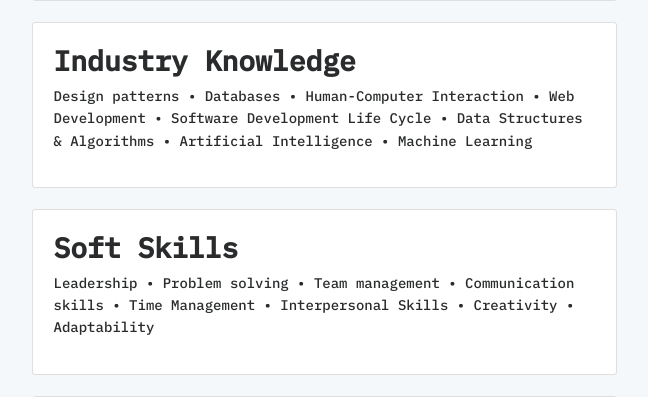
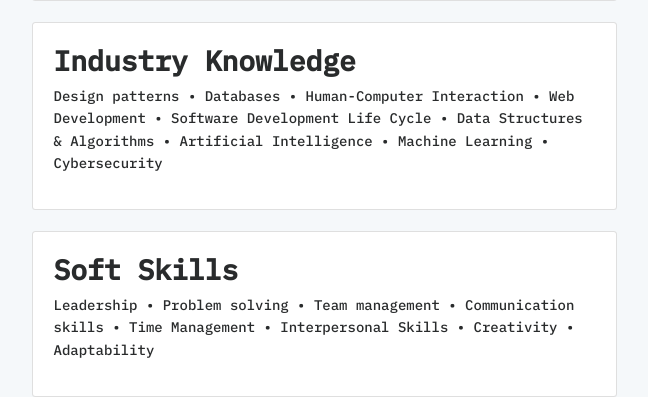
Before and after one commit to AM-ops/CV, a Django app: page / in a window 1280 px wide. Shown: the part 731-1128 px from the top of the page, without its empty margins (316-964 px from the left). Run offline with Django 3.2, Linux system fonts and the light colour scheme; some libraries are stand-ins or nearby versions.

Commit message:
Update index.html

```diff
--- a/CV/templates/index.html
+++ b/CV/templates/index.html
@@ -88,7 +88,7 @@
           <div class="input-group">
             <h2>Industry Knowledge</h2>
             <p>Design patterns &bull; Databases &bull; Human-Computer Interaction &bull; Web Development &bull; Software Development Life Cycle &bull;
-              Data Structures &amp; Algorithms &bull; Artificial Intelligence &bull; Machine Learning</p>
+              Data Structures &amp; Algorithms &bull; Artificial Intelligence &bull; Machine Learning &bull; Cybersecurity</p>
           </div>
         </li>
       </ul>
@@ -175,10 +175,11 @@
           <div class="input-group">
             <h2>Future Plans and Endeavours</h2>
             <ul class="list-unstyled list-spaced">
+              <li>Programming: C, C++, Haskell</li>
               <li>Frameworks: Angular, Express, NodeJS, React, Vue</li>
               <li>Virtualization &amp; Automation: Jenkins, Docker</li>
               <li>Cloud: Azure, Google, AWS</li>
-              <li>Industry Knowledge: Mobile Development, AI and ML(further)</li>
+              <li>Industry Knowledge: Mobile Development, Game Development, Information Theory, AI and ML(further)</li>
             </ul>
           </div>
         </li>
```
